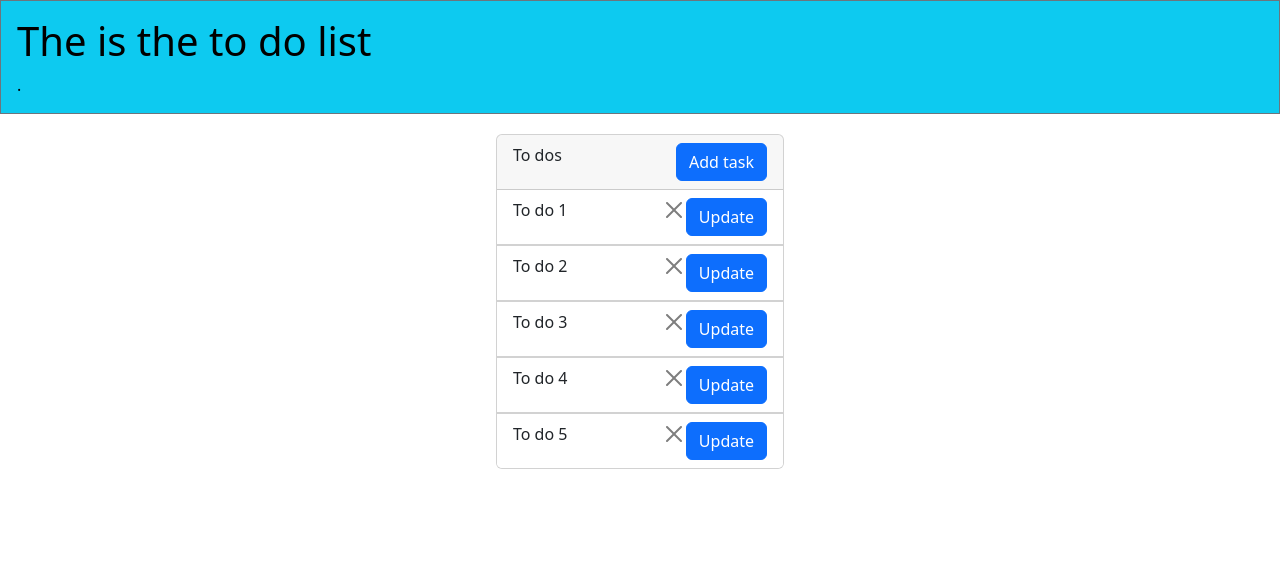
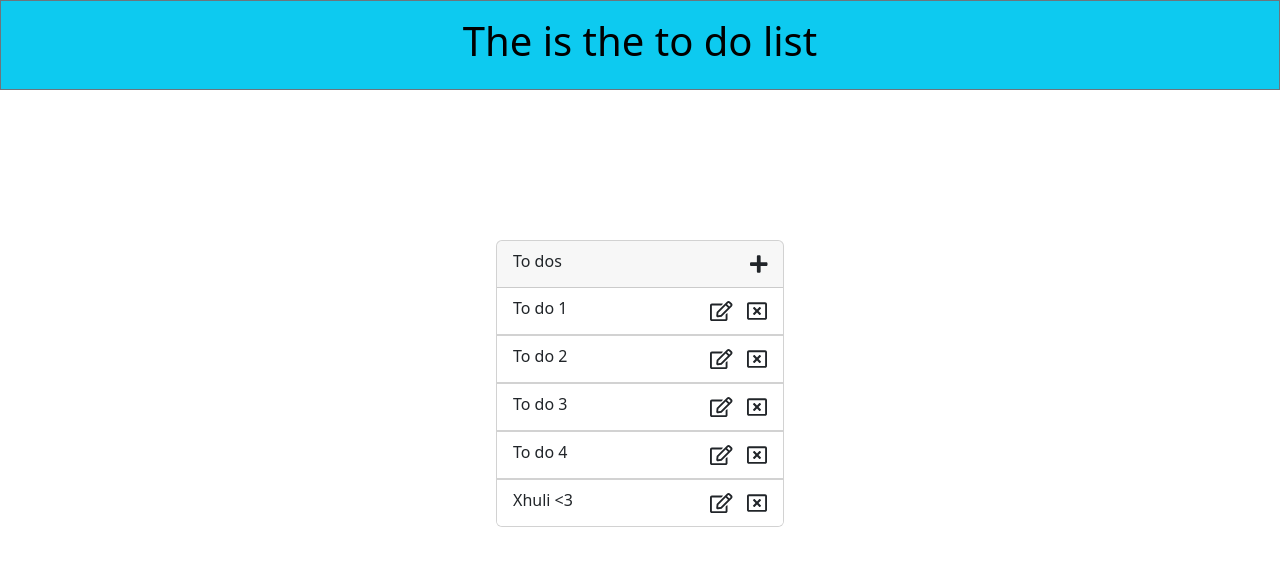
Before and after one commit to ElsonRustemi/toDoTask, an Angular app: page / in a window 1280 px wide. Shown: the top 566 px of the page. Built offline with nearby package versions, Linux system fonts and the light colour scheme; data requests are answered from the project's data file.

Commit message:
crud operation

```diff
--- a/db.json
+++ b/db.json
@@ -38,9 +38,9 @@
       "content": "This is the fourth to do"
     },
     {
-      "id": 5,
-      "title": "To do 5",
-      "content": "This is the fifth to do"
+      "id": 6,
+      "title": "Xhuli <3",
+      "content": "I love her"
     }
   ]
 }
--- a/package.json
+++ b/package.json
@@ -18,6 +18,11 @@
     "@angular/platform-browser": "~12.2.0",
     "@angular/platform-browser-dynamic": "~12.2.0",
     "@angular/router": "~12.2.0",
+    "@fortawesome/angular-fontawesome": "^0.9.0",
+    "@fortawesome/fontawesome-svg-core": "~1.2.36",
+    "@fortawesome/free-brands-svg-icons": "^5.15.4",
+    "@fortawesome/free-regular-svg-icons": "^5.15.4",
+    "@fortawesome/free-solid-svg-icons": "^5.15.4",
     "@ng-bootstrap/ng-bootstrap": "^10.0.0",
     "@popperjs/core": "^2.11.6",
     "bootstrap": "^5.2.3",
--- a/src/app/app.component.html
+++ b/src/app/app.component.html
@@ -1,17 +1,21 @@
-<div class="border border-secondary text-bg-info p-3">
-  <h1 class="">The is the to do list</h1>.
+<div class="border border-secondary text-bg-info p-3" style="display: flex; justify-content: center;">
+  <h1 class="">The is the to do list</h1>
 </div>
 
-<div class="d-flex justify-content-center" style="padding-top: 20px;">
+<div class="d-flex justify-content-center" style="padding-top: 150px;">
   <div class="card" style="width: 18rem;">
     <div class="card-header">
       To dos
-      <button class="btn btn-primary float-end" (click)="openAddModal()">Add task</button>
+        <fa-icon class="float-end" style="font-size: 20px;" [icon]="faAdd" (click)="openAddModal()"></fa-icon>
     </div>
     <ul *ngFor="let task of tasks" class="list-group list-group-flush">
       <li class="list-group-item">{{task.title}}
-        <button type="button" (click)="openModal(task);" class="btn btn-primary float-end">Update</button>
-        <button type="button" (click)="deleteTask(task)" class="btn-close float-end" aria-label="Close"></button>
+        <div class="float-end" >
+          <fa-icon style="font-size: 20px; padding-right: 15px;" [icon]="faEdit" (click)="openModal(task);"></fa-icon>
+          <!-- <fa-icon style="font-size: 20px;" [icon]="faClose" (click)="deleteTask(task);"></fa-icon> -->
+          <fa-icon style="font-size: 20px;" [icon]="faClose" (click)="deleteModal(task)"></fa-icon>
+
+        </div>
       </li>
     </ul>
   </div>
@@ -28,7 +32,24 @@
   </div>
 
   <div class="modal-footer">
+    <button type="button" class="btn btn-outline-dark" (click)="modal.close();">Close</button>
     <button type="button" class="btn btn-outline-dark" (click)="modal.close(); updateTask();">Save</button>
+  </div>
+</ng-template>
+
+<ng-template #deleteTaskModal let-modal>
+  <div class="modal-header">
+    <h4 class="modal-title" id="modal-basic-title">Delete task</h4>
+    <button type="button" class="btn-close" aria-label="Close" (click)="modal.dismiss()"></button>
+  </div>
+
+  <div class="modal-body">
+    Are you sure you want to delete this task?
+  </div>
+
+  <div class="modal-footer">
+    <button type="button" class="btn btn-outline-dark" (click)="modal.close();">Close</button>
+    <button type="button" class="btn btn-outline-dark" (click)="modal.close(); deleteTask(task);">Delete</button>
   </div>
 </ng-template>
 
@@ -39,14 +60,17 @@
   </div>
 
   <div class="modal-body">
-    <!-- [(ngModel)]="task.title" -->
-    <!-- [(ngModel)]="newTask" -->
-    <input type="text" class="form-control">
-    <!-- <input type="text" class="form-control" formControlName="control">
-    <input type="text" class="form-control" formControlName="control"> -->
+    <form action="" [formGroup]="addTaskForm">
+      <label>Add title</label>
+      <input type="text" class="form-control" formControlName="title">
+      <br>
+      <label>Add content</label>
+      <input type="text" class="form-control" formControlName="content">
+    </form>
   </div>
 
   <div class="modal-footer">
+    <button type="button" class="btn btn-outline-dark" (click)="modal.close();">Close</button>
     <button type="button" class="btn btn-outline-dark" (click)="modal.close(); addTask();">Add</button>
   </div>
 </ng-template>
--- a/src/app/app.component.ts
+++ b/src/app/app.component.ts
@@ -2,7 +2,9 @@ import { Component, OnInit, TemplateRef, ViewChild } from '@angular/core';
 import { HttpClient } from '@angular/common/http';
 import { Observable } from 'rxjs';
 import { NgbModal } from '@ng-bootstrap/ng-bootstrap';
-import { FormGroup, FormControl, Validators, FormBuilder } from '@angular/forms'
+import { FormGroup, FormControl, Validators, FormBuilder } from '@angular/forms';
+import { faClosedCaptioning, faEdit, faWindowClose } from '@fortawesome/free-regular-svg-icons';
+import { faPlus } from '@fortawesome/free-solid-svg-icons';
 
 @Component({
   selector: 'app-root',
@@ -10,40 +12,48 @@ import { FormGroup, FormControl, Validators, FormBuilder } from '@angular/forms'
   styleUrls: ['./app.component.scss'],
 })
 export class AppComponent implements OnInit {
+  faEdit = faEdit
+  faClose = faWindowClose;
+  faAdd = faPlus;
   title = 'toDoList';
   tasks: any;
   task: any;
   index: any;
   // newTask: any;
-  addTaskForm: FormGroup | undefined;
+  // addTaskForm: FormGroup;
+  addTaskForm = this.fb.group({
+    id: [''],
+    title: [''],
+    content: [''],
+  });
 
   @ViewChild('editModal') editModal: any; // Note: TemplateRe
   @ViewChild('addTaskModal') addTaskModal: any; // Note: TemplateRe
+  @ViewChild('deleteTaskModal') deleteTaskModal: any; // Note: TemplateRe
 
 
-  constructor(private http: HttpClient, private modalService: NgbModal, private fb: FormBuilder) {}
+  constructor(
+    private http: HttpClient,
+    private modalService: NgbModal,
+    private fb: FormBuilder
+  ) {}
+
   ngOnInit(): void {
-    // this.addTaskForm = new FormGroup({
-    //   id: new FormControl(),
-    //   title: new FormControl(),
-    //   content: new FormControl
-    // })
-
-    this.addTaskForm = this.fb.group({
-      id: [],
-      title: [],
-      content: []
-    })
     this.getTasks();
   }
 
   addTask() {
+    const headers = { 'content-type': 'application/json' };
     let body = {
-        id: this.tasks.length + 1,
-        title: "To do 1",
-        content: "This is the first to do"
-    }
-    // this.http.post('http://localhost:3000/tasks', ).subscribe(data => {})
+      id: this.tasks.length + 1,
+      title: this.addTaskForm?.value.title,
+      content: this.addTaskForm?.value.content,
+    };
+    this.http
+      .post('http://localhost:3000/tasks', body, { headers: headers })
+      .subscribe((data) => {
+        this.getTasks();
+      });
   }
 
   getTasks() {
@@ -76,6 +86,11 @@ export class AppComponent implements OnInit {
     this.modalService.open(this.addTaskModal);
   }
 
+  deleteModal(task: any) {
+    this.task = task;
+    this.modalService.open(this.deleteTaskModal);
+  }
+
   openModal(task: any) {
     this.task = task;
     this.modalService.open(this.editModal);
--- a/src/app/app.module.ts
+++ b/src/app/app.module.ts
@@ -6,6 +6,7 @@ import { FormsModule } from '@angular/forms';
 import { ReactiveFormsModule } from '@angular/forms';
 
 import { AppComponent } from './app.component';
+import { FontAwesomeModule } from '@fortawesome/angular-fontawesome';
 
 @NgModule({
   declarations: [
@@ -16,7 +17,8 @@ import { AppComponent } from './app.component';
     HttpClientModule,
     NgbModule,
     FormsModule,
-    ReactiveFormsModule
+    ReactiveFormsModule,
+    FontAwesomeModule
   ],
   providers: [],
   bootstrap: [AppComponent]
```
Also changed, not shown: 1 other file (tests, documents, lock files or other folders).
